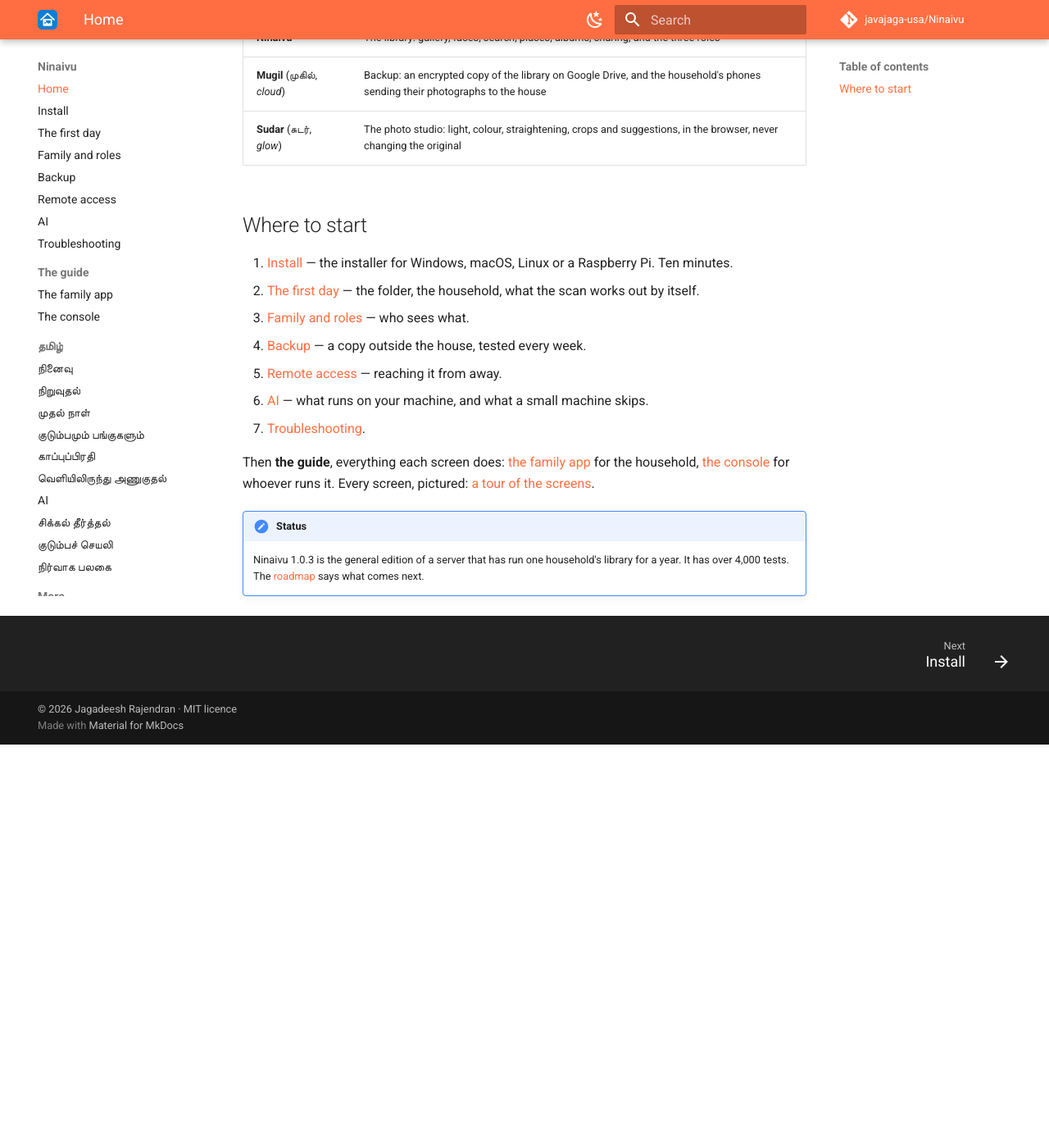
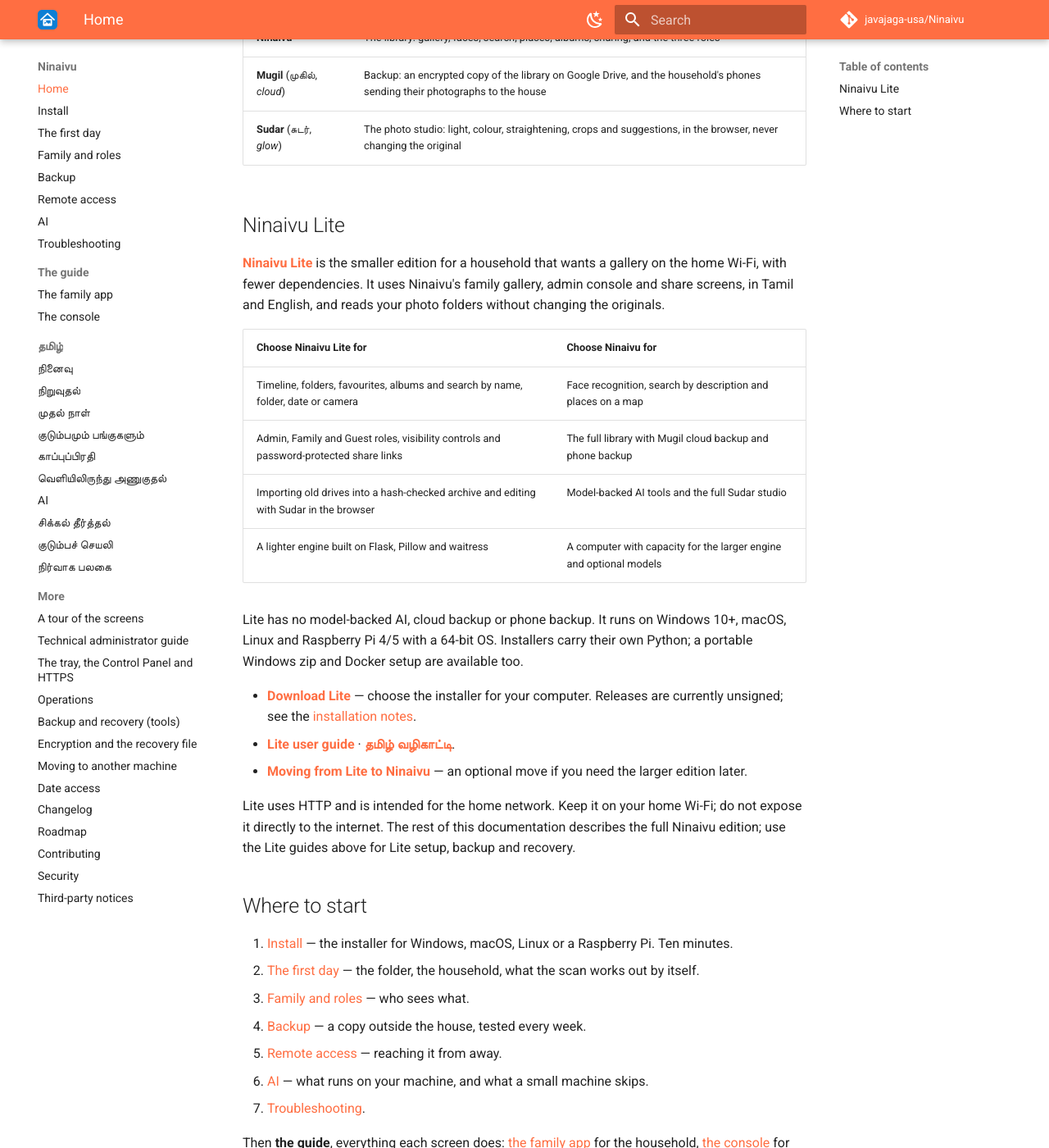
Before and after one commit to javajaga-usa/Ninaivu, an MkDocs documentation site: the page built from docs/index.md, in a window 1280 px wide and 1400 px high, scrolled down 862 px. Shown: the whole window at 82% size. Built offline with MkDocs 1.6.1 and Material for MkDocs 9.7.7, drawn with Linux system fonts in a browser that asks for light colours; comment, search, counter and statistics services are not loaded; before the commit the page ends 1770 px from its top, so only the background shows below that.

Commit message:
Document Ninaivu Lite on the English home page

```diff
--- a/docs/index.md
+++ b/docs/index.md
@@ -19,6 +19,37 @@
 | **Mugil** (முகில், *cloud*) | Backup: an encrypted copy of the library on Google Drive, and the household's phones sending their photographs to the house |
 | **Sudar** (சுடர், *glow*) | The photo studio: light, colour, straightening, crops and suggestions, in the browser, never changing the original |
 
+## Ninaivu Lite
+
+**[Ninaivu Lite](https://github.com/javajaga-usa/Ninaivu-lite)** is the smaller edition
+for a household that wants a gallery on the home Wi-Fi, with fewer dependencies.
+It uses Ninaivu's family gallery, admin console and share screens, in Tamil and
+English, and reads your photo folders without changing the originals.
+
+| Choose Ninaivu Lite for | Choose Ninaivu for |
+| --- | --- |
+| Timeline, folders, favourites, albums and search by name, folder, date or camera | Face recognition, search by description and places on a map |
+| Admin, Family and Guest roles, visibility controls and password-protected share links | The full library with Mugil cloud backup and phone backup |
+| Importing old drives into a hash-checked archive and editing with Sudar in the browser | Model-backed AI tools and the full Sudar studio |
+| A lighter engine built on Flask, Pillow and waitress | A computer with capacity for the larger engine and optional models |
+
+Lite has no model-backed AI, cloud backup or phone backup. It runs on Windows 10+,
+macOS, Linux and Raspberry Pi 4/5 with a 64-bit OS. Installers carry their own
+Python; a portable Windows zip and Docker setup are available too.
+
+- **[Download Lite](https://github.com/javajaga-usa/Ninaivu-lite/releases/latest)**
+  — choose the installer for your computer. Releases are currently unsigned;
+  see the [installation notes](https://github.com/javajaga-usa/Ninaivu-lite#install).
+- **[Lite user guide](https://github.com/javajaga-usa/Ninaivu-lite/blob/main/docs/USER-GUIDE.md)**
+  · **[தமிழ் வழிகாட்டி](https://github.com/javajaga-usa/Ninaivu-lite/blob/main/docs/USER-GUIDE.ta.md)**.
+- **[Moving from Lite to Ninaivu](https://github.com/javajaga-usa/Ninaivu-lite/blob/main/docs/UPGRADE.md)**
+  — an optional move if you need the larger edition later.
+
+Lite uses HTTP and is intended for the home network. Keep it on your home Wi-Fi;
+do not expose it directly to the internet. The rest of this documentation
+describes the full Ninaivu edition; use the Lite guides above for Lite setup,
+backup and recovery.
+
 ## Where to start
 
 1. [Install](site/install.md) — the installer for Windows, macOS, Linux or a Raspberry Pi. Ten minutes.
```
